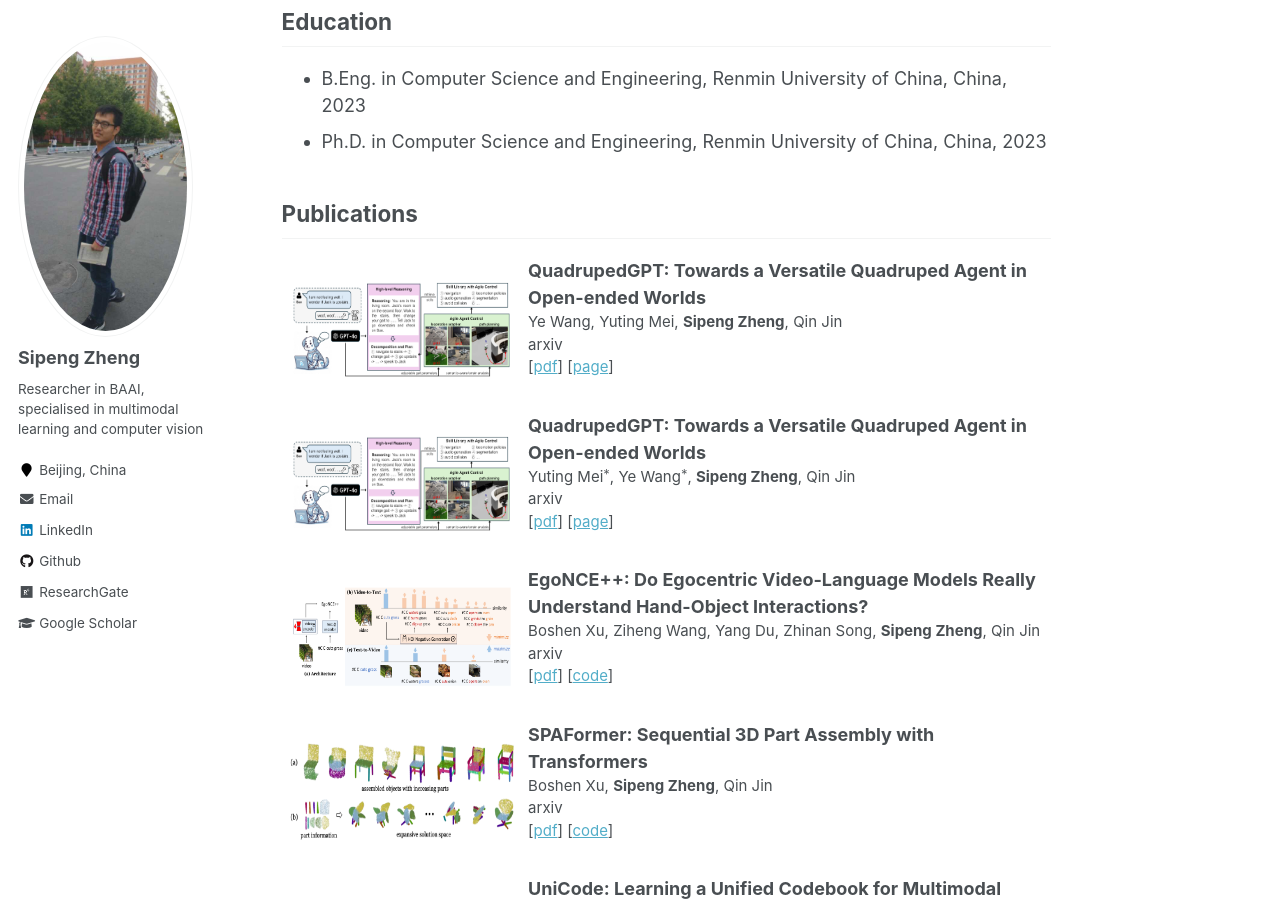
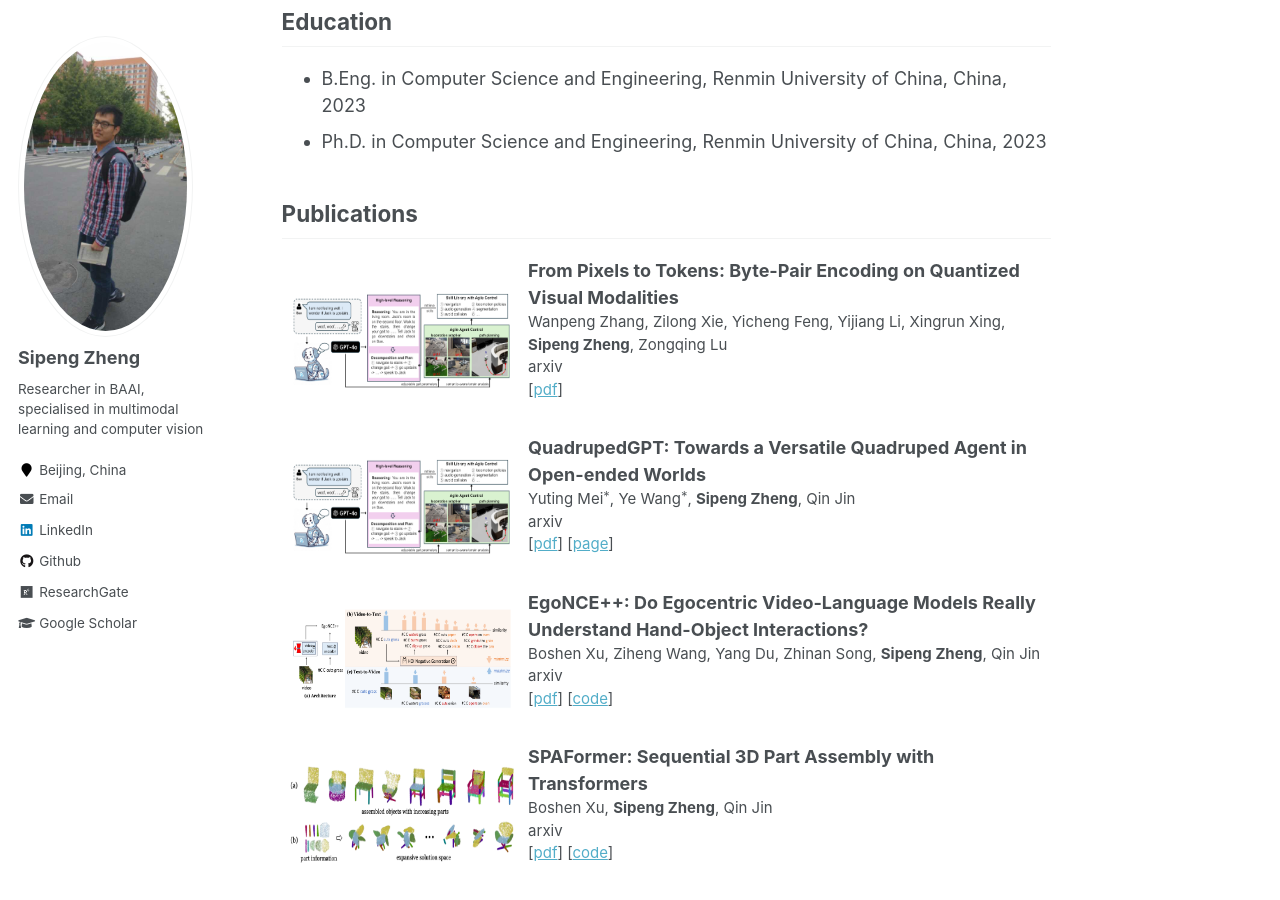
Before and after one commit to zhengsipeng/zhengsipeng.github.io, a Jekyll site: the page built from _pages/about.md, in a window 1280 px wide and 900 px high, scrolled down 1005 px. Built offline with Jekyll 4.4.1, drawn with Linux system fonts in a browser that asks for light colours; formulas are drawn with MathJax 3.

Commit message:
Update about.md

```diff
--- a/_pages/about.md
+++ b/_pages/about.md
@@ -46,11 +46,10 @@
 <tr style="border: none;">
   <td style="border: none;"> <img src="./images/pubs/quargpt_24.png" style="height: 100px; width: 500px;"/></td>
   <td style="border: none;">
-        <p style="font-size: 15px"><b style="font-size: 18px">QuadrupedGPT: Towards a Versatile Quadruped Agent in Open-ended Worlds</b><br>
-        Ye Wang, Yuting Mei, <b>Sipeng Zheng</b>, Qin Jin<br>
+        <p style="font-size: 15px"><b style="font-size: 18px">From Pixels to Tokens: Byte-Pair Encoding on Quantized Visual Modalities</b><br>
+        Wanpeng Zhang, Zilong Xie, Yicheng Feng, Yijiang Li, Xingrun Xing, <b>Sipeng Zheng</b>, Zongqing Lu<br>
         arxiv<br>
-        [<a target="_blank" href="https://arxiv.org/pdf/2406.16578">pdf</a>]
-        [<a target="_blank" href="https://quadruped-hub.github.io/Quadruped-GPT/">page</a>]
+        [<a target="_blank" href="https://arxiv.org/abs/2410.02155">pdf</a>]
         </p>
   </td>
 </tr>
```
